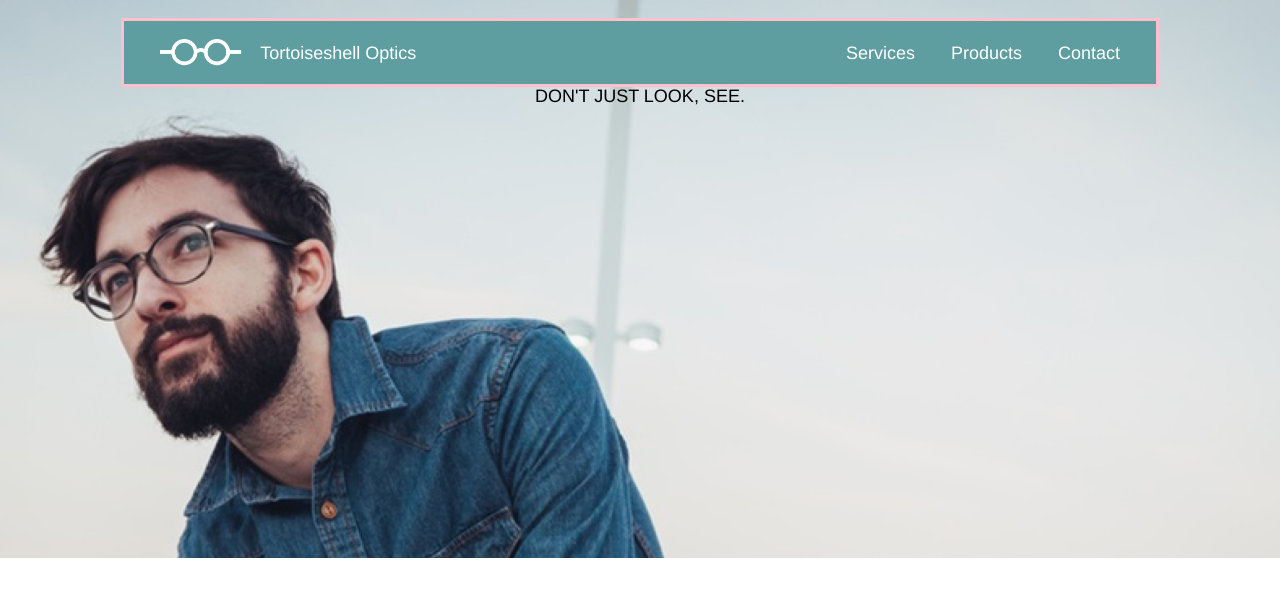
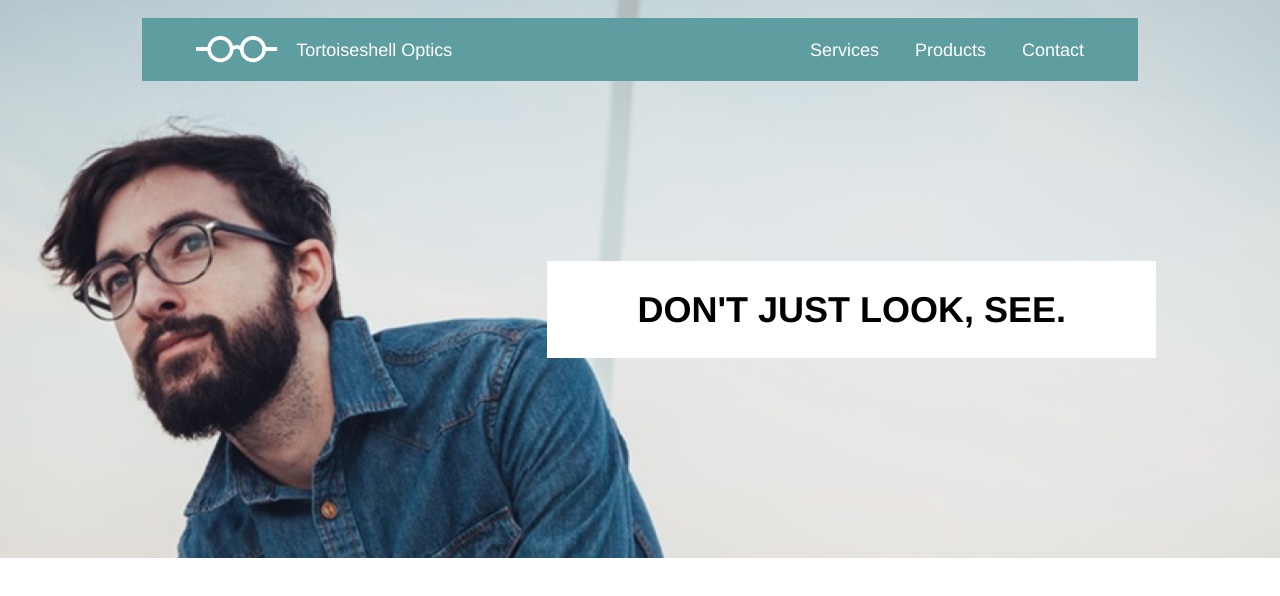
Before and after one commit to sajover/tortoiseshell_optics2, a plain HTML site: page index.html in a window 1280 px wide. Drawn offline with Linux system fonts and the light colour scheme; files whose address does not match are found by name.

Commit message:
Add header.

```diff
--- a/index.html
+++ b/index.html
@@ -19,8 +19,10 @@
           <li>Contact</li>
         </ul>
       </nav>
-      <div class="banner">
-        <h1>DON'T JUST LOOK, SEE.</h1>
+      <div class="banner container">
+        <div class="claim">
+          <h1>DON'T JUST LOOK, SEE.</h1>
+        </div>
       </div>
     </header>
   </body>
--- a/resources/css/style.css
+++ b/resources/css/style.css
@@ -7,7 +7,6 @@ html {
 
 .container {
   width: 960px;
-  border: 3px solid pink;;
 }
 
 
@@ -30,7 +29,7 @@ nav {
   justify-content: space-between;
   align-items: center;
   width: 100%;
-  padding: 1rem 2rem;
+  padding: 1rem;
 }
 
 .logo {
@@ -43,6 +42,7 @@ img {
   height: 1.5rem;
   width: auto;
   padding-right: 1rem;
+  padding-left: 2rem;
 }
 
 span {
@@ -56,5 +56,23 @@ ul{
 }
 
 li {
-  margin-left: 2rem;
+  margin-right: 2rem;
 }
+
+.banner {
+  display: flex;
+  justify-content: flex-end;
+}
+
+.claim {
+  background-color: white;
+  padding: 1.5rem 5rem;
+  margin-top: 10rem;
+  margin-right: -2rem;
+}
+
+h1  {
+  font-weight: bold;
+  font-size: 2rem;
+  line-height: 1.2;
+}
```
